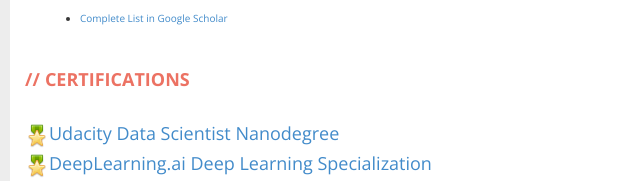
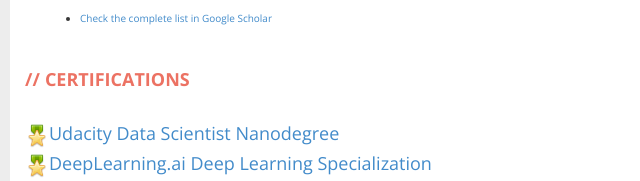
Before and after one commit to ahmadzuhd/mouatez.github.io, a plain HTML site: page index.html in a window 1280 px wide. Shown: the part 2309-2490 px from the top of the page, 45-685 px from the left. Drawn offline with nearby package versions, Linux system fonts and the light colour scheme; a script that the page names is missing.

Commit message:
Minor update

```diff
--- a/index.html
+++ b/index.html
@@ -380,7 +380,7 @@ Park Management: WSN, RFID, and Mob Devs for Car Park Management
                 <br/>
                 <li>
 <a href="https://scholar.google.ca/citations?hl=en&user=IVGzB7EAAAAJ"
-    target="_blanc">Complete List in Google Scholar</a>
+    target="_blanc">Check the complete list in Google Scholar</a>
 
                 </li>
             </ul>
```
